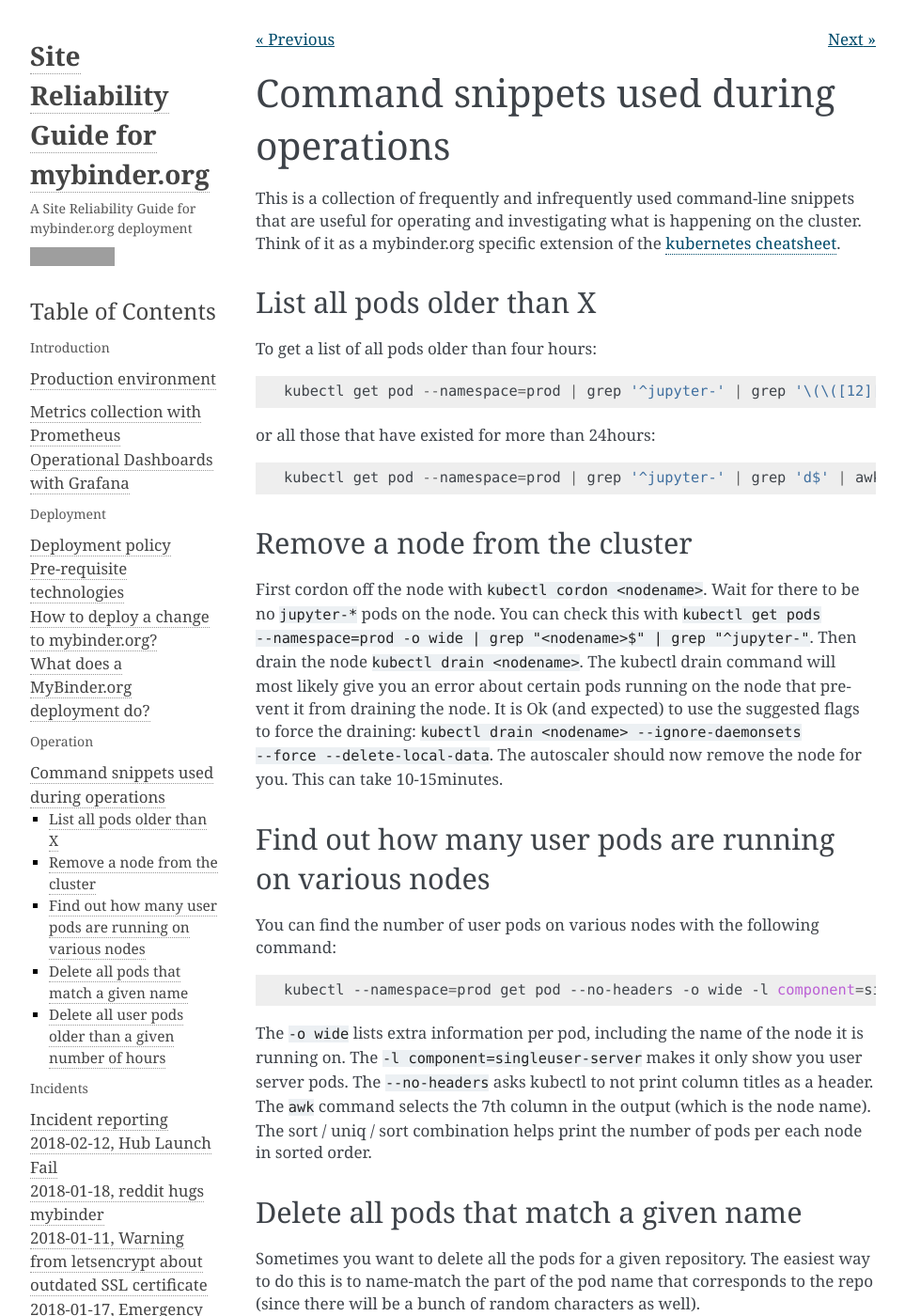
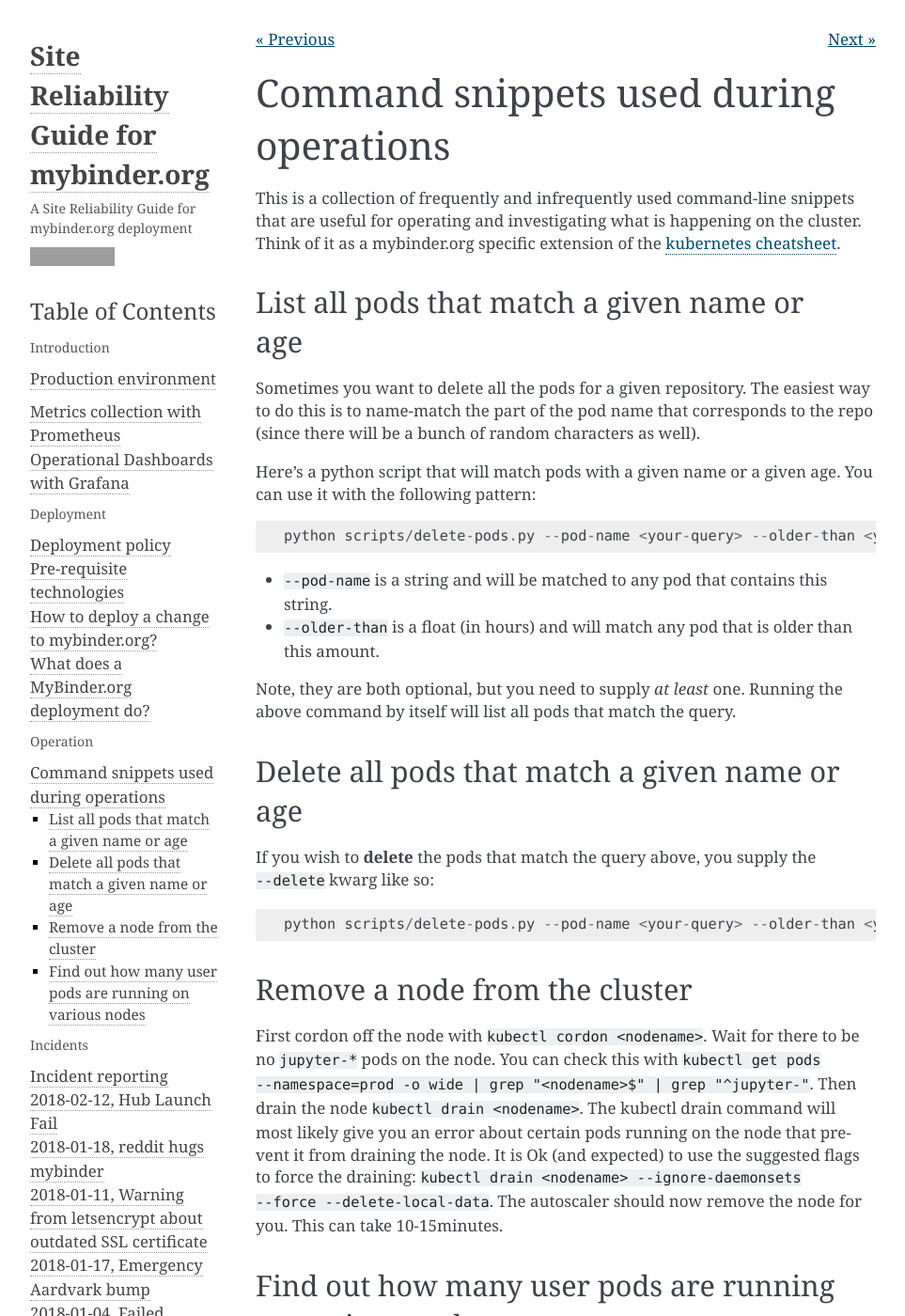
Before and after one commit to jupyterhub/mybinder.org-deploy, a Sphinx documentation site: the page built from docs/source/command_snippets.md, in a window 1280 px wide and 1400 px high. Shown: the whole window at 94% size, without its empty margins (148-1111 px from the left). Built offline with Sphinx 7.4.7, drawn with Linux system fonts in a browser that asks for light colours; some of the changed text lies outside the part shown; grey boxes are pictures that could not be loaded.

Commit message:
updating delete pod docs

````diff
--- a/docs/source/command_snippets.md
+++ b/docs/source/command_snippets.md
@@ -5,19 +5,33 @@
 cluster. Think of it as a mybinder.org specific extension of the [kubernetes
 cheatsheet](https://kubernetes.io/docs/reference/kubectl/cheatsheet/).
 
+## List all pods that match a given name or age
 
-## List all pods older than X
+Sometimes you want to delete all the pods for a given repository. The easiest
+way to do this is to name-match the part of the pod name that corresponds to
+the repo (since there will be a bunch of random characters as well).
 
-To get a list of all pods older than four hours:
+Here's a python script that will match pods with a given name or a given
+age. You can use it with the following pattern:
+
 ```
-kubectl get pod --namespace=prod | grep '^jupyter-' | grep '\(\([12][0-9]\|[4-9]\)h\|d\)$'
+python scripts/delete-pods.py --pod-name <your-query> --older-than <your-query>
 ```
 
-or all those that have existed for more than 24hours:
+* `--pod-name` is a string and will be matched to any pod that contains this string.
+* `--older-than` is a float (in hours) and will match any pod that is older than this amount.
+
+Note, they are both optional, but you need to supply *at least* one. Running
+the above command by itself will list all pods that match the query.
+
+## Delete all pods that match a given name or age
+
+If you wish to **delete** the pods that match the query above, you supply the `--delete`
+kwarg like so:
+
 ```
-kubectl get pod --namespace=prod | grep '^jupyter-' | grep 'd$' | awk '{print $1}')
+python scripts/delete-pods.py --pod-name <your-query> --older-than <your-query> --delete
 ```
-
 
 ## Remove a node from the cluster
 
@@ -44,35 +58,3 @@
 The `awk` command selects the 7th column in the output (which is the node name).
 The sort / uniq / sort combination helps print the number of pods per each node in
 sorted order.
-
-## Delete all pods that match a given name
-
-Sometimes you want to delete all the pods for a given repository. The easiest
-way to do this is to name-match the part of the pod name that corresponds to
-the repo (since there will be a bunch of random characters as well).
-
-Here's a python script that will match pods with a given name and delete them
-(you need to uncomment the line to actually do the deleting). The script can
-be run by changing your directory to the root of this repository, then running
-
-```
-python scripts/delete_pods_matching_name.py <your-query> --delete
-```
-
-## Delete all user pods older than a given number of hours
-
-We use the Kubernetes cluster autoscaler, which
-removes nodes from the kubernetes cluster when they have
-been 'empty' for more than 10 minutes However, we
-have issues where some pods get 'stuck' and never actually
-die, sometimes forever. This causes nodes to not be
-killed automatically.
-
-You can use the 'old-user-pods.py' script to lis/kill these pods. You can run it with:
-
-```bash
-./scripts/old-user-pods.py <number-of-hours> --delete
-```
-
-If you do not pass --delete, it will simply print all the matching pods.
-You will need the `kubernetes` python library installed to use this script!
````
